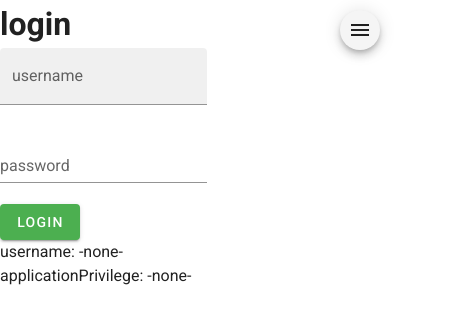
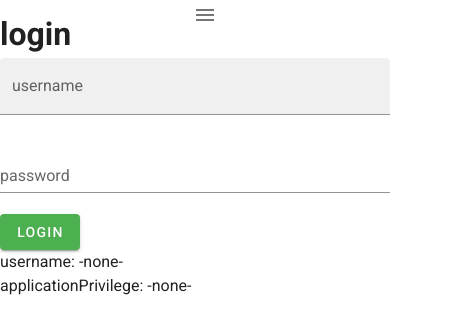
Before and after one commit to maldestor95/recipebook, a Vue app: page /login in a window 390 px wide. Shown: the top 334 px of the page, 459 px wide, since content can reach past the window. Built offline with nearby package versions, Linux system fonts and the light colour scheme; what vue-cookies, vue-session would draw is missing.

Commit message:
[Style]update CSS of App.vue

```diff
--- a/src/App.vue
+++ b/src/App.vue
@@ -9,10 +9,7 @@
         <login-user color="info"></login-user>
     </v-app-bar>
 
-    <v-btn fab small class="menuMobile" @click="navdrawer = !navdrawer">
-      <!-- <v-btn class="mx-2" fab dark small color="primary"> -->
-    <v-icon  >mdi-menu</v-icon>
-      </v-btn>
+    <v-icon  class="menuMobile" @click="navdrawer = !navdrawer">mdi-menu</v-icon>
 
     <v-navigation-drawer temporary v-model="navdrawer" class="NavMenu">
       <v-list dense>
@@ -43,7 +40,7 @@
       </v-list>
     </v-navigation-drawer>
 
-    <v-content >
+    <v-content style="padding:0px">
       <router-view class="AppContent"></router-view>
     </v-content>
   </v-app>
@@ -118,7 +115,9 @@ export default {
 };
 </script>
 <style lang="scss" scoped>
-
+.v-content{
+  padding:0px;
+}
 .AppClass {
   width: 100%;
 }
@@ -131,10 +130,7 @@ export default {
   z-index: 10;
   background-color: rgba(0, 0, 0, 0.5); /*dim the background*/
 }
-.AppContent {
-    position: fixed;
-    top: 48px;
-  }
+
 @media screen and (max-width: 400px) {
   .AppBar {
     display: none;
@@ -143,12 +139,10 @@ export default {
 .menuMobile{
   position: fixed;
   top: 10px;
-  right: 10px;
+  left: 10px;
+  height: 10px;
   z-index: 4;
 }
-  .AppContent {
-    position: fixed;
-    top: 0;
-  }
+
 }
 </style>
```
